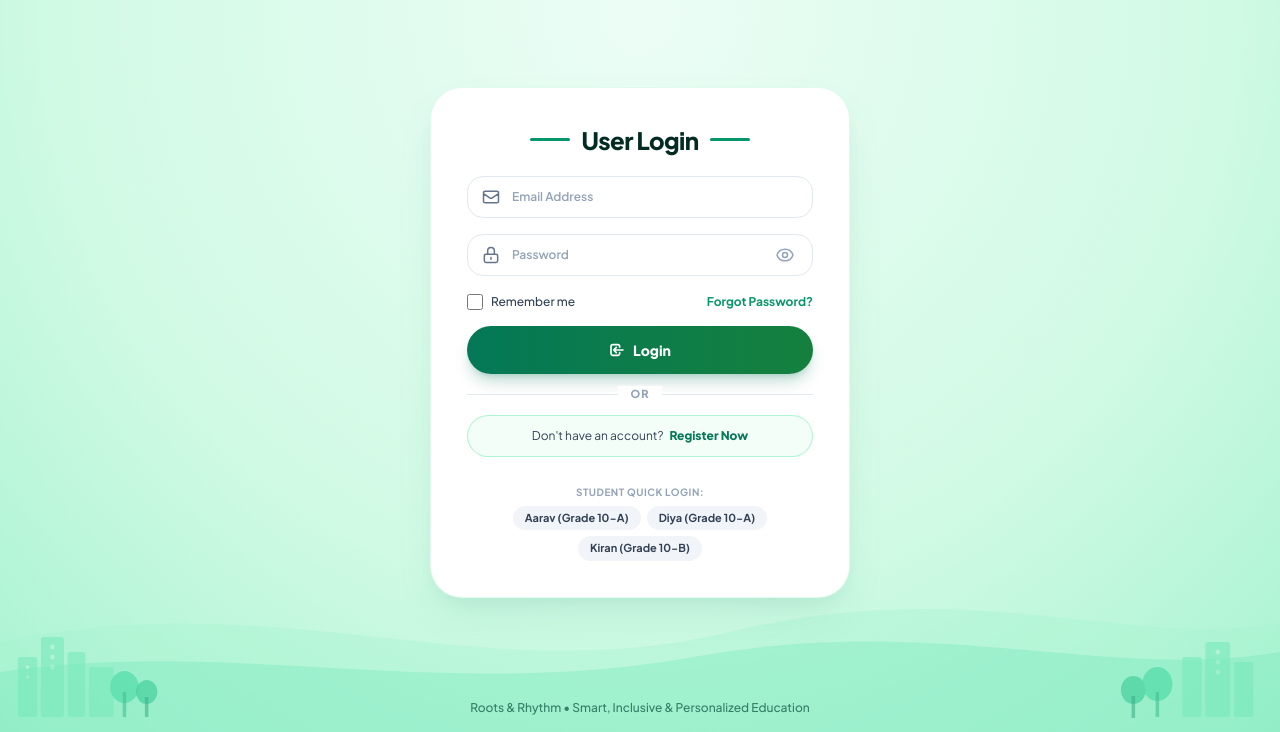
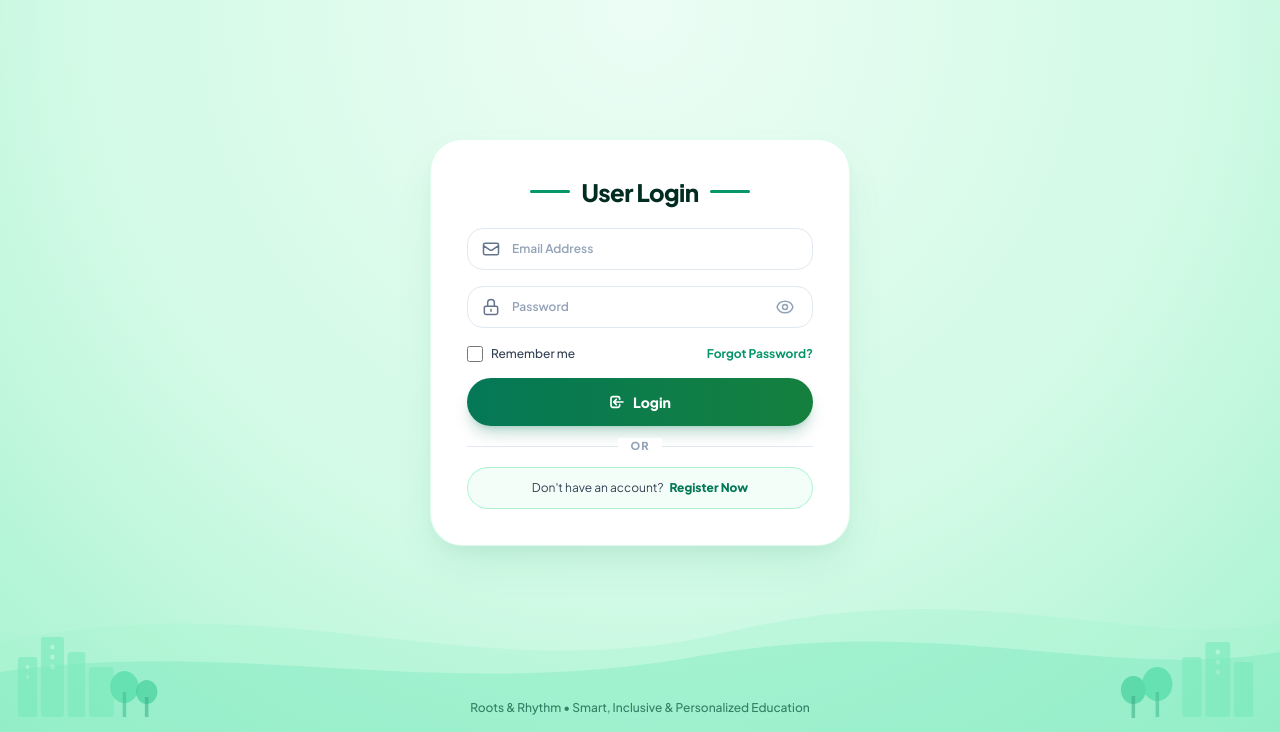
Before and after one commit to Tulasi2407/EDUTECH, a Flask app: page /login in a window 1280 px wide. Shown: the part 68-800 px from the top of the page. Run offline with Flask 3, Linux system fonts and the light colour scheme; some libraries are stand-ins or nearby versions.

Commit message:
feat(auth): match exact reference UI, remove quick login & language selector, allow Student and Parent registration

```diff
--- a/templates/login.html
+++ b/templates/login.html
@@ -9,7 +9,7 @@
   <script src="https://cdn.tailwindcss.com"></script>
   <link rel="stylesheet" href="/static/css/app.css">
   <style>
-    /* Custom Eco-Friendly Green Background matching design */
+    /* Custom Eco-Friendly Green Background matching reference design */
     .login-bg {
       background: radial-gradient(circle at 50% 10%, #ecfdf5 0%, #d1fae5 60%, #a7f3d0 100%);
       position: relative;
@@ -36,36 +36,27 @@
 
   <!-- SVG Eco Landscape Skyline Background (Rolling hills, trees, and buildings) -->
   <svg class="landscape-skyline" viewBox="0 0 1440 220" fill="none" preserveAspectRatio="none" xmlns="http://www.w3.org/2000/svg">
-    <!-- Back Hill Wave -->
     <path d="M0 130C320 70 540 180 820 120C1100 60 1280 140 1440 110V220H0V130Z" fill="#a7f3d0" fill-opacity="0.45"/>
-
-    <!-- Left Skyline City & Trees Silhouette -->
     <g fill="#6ee7b7" fill-opacity="0.6">
       <rect x="20" y="145" width="22" height="60" rx="3"/>
       <rect x="46" y="125" width="26" height="80" rx="3"/>
       <rect x="76" y="140" width="20" height="65" rx="3"/>
       <rect x="100" y="155" width="28" height="50" rx="3"/>
-      <!-- Window cutouts -->
       <circle cx="59" cy="135" r="2.5" fill="#d1fae5"/>
       <circle cx="59" cy="145" r="2.5" fill="#d1fae5"/>
       <circle cx="59" cy="155" r="2.5" fill="#d1fae5"/>
       <circle cx="31" cy="155" r="2" fill="#d1fae5"/>
       <circle cx="31" cy="165" r="2" fill="#d1fae5"/>
-      <!-- Left Trees -->
       <circle cx="140" cy="175" r="16" fill="#34d399" fill-opacity="0.8"/>
       <rect x="138" y="180" width="4" height="25" fill="#059669"/>
       <circle cx="165" cy="180" r="12" fill="#10b981" fill-opacity="0.75"/>
       <rect x="163" y="185" width="4" height="20" fill="#047857"/>
     </g>
-
-    <!-- Right Skyline City & Trees Silhouette -->
     <g fill="#6ee7b7" fill-opacity="0.6">
-      <!-- Right Trees -->
       <circle cx="1275" cy="178" r="14" fill="#10b981" fill-opacity="0.75"/>
       <rect x="1273" y="184" width="4" height="22" fill="#047857"/>
       <circle cx="1302" cy="172" r="17" fill="#34d399" fill-opacity="0.8"/>
       <rect x="1300" y="180" width="4" height="25" fill="#059669"/>
-      <!-- Right Buildings -->
       <rect x="1330" y="145" width="22" height="60" rx="3"/>
       <rect x="1356" y="130" width="28" height="75" rx="3"/>
       <rect x="1388" y="150" width="22" height="55" rx="3"/>
@@ -73,8 +64,6 @@
       <circle cx="1370" cy="150" r="2.5" fill="#d1fae5"/>
       <circle cx="1370" cy="160" r="2.5" fill="#d1fae5"/>
     </g>
-
-    <!-- Front Hill Wave -->
     <path d="M0 160C260 125 500 190 780 145C1060 100 1240 170 1440 140V220H0V160Z" fill="#6ee7b7" fill-opacity="0.4"/>
   </svg>
 
@@ -120,7 +109,7 @@
         <!-- Login Form -->
         <form id="login-form" class="space-y-4">
 
-          <!-- Email / Username Input with Mail Icon -->
+          <!-- Email Address Input with Mail Icon -->
           <div>
             <div class="relative flex items-center">
               <span class="absolute left-3.5 text-slate-400 pointer-events-none flex items-center justify-center">
@@ -174,7 +163,7 @@
               <input type="checkbox" id="login-remember" class="w-4 h-4 rounded-md border-slate-300 text-emerald-600 focus:ring-emerald-500 accent-emerald-600">
               <span class="font-medium text-slate-700">Remember me</span>
             </label>
-            <a href="javascript:void(0)" onclick="alert('Demo notice: You can log in with any demo account or register a new one. Default password is password123')" class="font-bold text-emerald-600 hover:text-emerald-700 hover:underline">
+            <a href="javascript:void(0)" onclick="alert('Demo notice: Default password is password123')" class="font-bold text-emerald-600 hover:text-emerald-700 hover:underline">
               Forgot Password?
             </a>
           </div>
@@ -185,7 +174,7 @@
             id="login-btn-submit"
             class="w-full py-3.5 bg-gradient-to-r from-emerald-700 to-green-700 hover:from-emerald-600 hover:to-green-600 active:scale-[0.98] text-white font-black text-sm rounded-full shadow-lg shadow-emerald-700/25 transition flex items-center justify-center gap-2 mt-2"
           >
-            <svg class="w-4 h-4 transform group-hover:translate-x-0.5 transition" fill="none" stroke="currentColor" viewBox="0 0 24 24">
+            <svg class="w-4 h-4" fill="none" stroke="currentColor" viewBox="0 0 24 24">
               <path stroke-linecap="round" stroke-linejoin="round" stroke-width="2.5" d="M11 16l-4-4m0 0l4-4m-4 4h14m-5 4v1a3 3 0 01-3 3H6a3 3 0 01-3-3V7a3 3 0 013-3h7a3 3 0 013 3v1"></path>
             </svg>
             <span id="login-btn-text">Login</span>
@@ -208,32 +197,14 @@
           <span class="font-extrabold text-emerald-700">Register Now</span>
         </button>
 
-        <!-- Quick Demo Accounts One-Click Strip -->
-        <div class="pt-2 text-center">
-          <span class="text-[10px] font-bold text-slate-400 uppercase tracking-wider block mb-1.5">
-            Student Quick Login:
-          </span>
-          <div class="flex items-center justify-center gap-1.5 flex-wrap">
-            <button type="button" class="demo-fill-chip px-3 py-1 rounded-full bg-slate-100 hover:bg-emerald-100 text-slate-700 text-[11px] font-bold transition" data-user="aarav">
-              Aarav (Grade 10-A)
-            </button>
-            <button type="button" class="demo-fill-chip px-3 py-1 rounded-full bg-slate-100 hover:bg-emerald-100 text-slate-700 text-[11px] font-bold transition" data-user="diya">
-              Diya (Grade 10-A)
-            </button>
-            <button type="button" class="demo-fill-chip px-3 py-1 rounded-full bg-slate-100 hover:bg-emerald-100 text-slate-700 text-[11px] font-bold transition" data-user="kiran">
-              Kiran (Grade 10-B)
-            </button>
-          </div>
-        </div>
-
       </div>
 
       <!-- ==============================================
-           2. REGISTER VIEW (MATCHING STYLE)
+           2. REGISTER VIEW (STUDENT OR PARENT)
       =============================================== -->
       <div id="register-container" class="{% if active_tab != 'register' %}hidden{% endif %} space-y-4">
 
-        <!-- Header: —— Register Now —— -->
+        <!-- Header: —— Create Account —— -->
         <div class="flex items-center justify-center gap-3">
           <span class="w-10 h-[2.5px] bg-emerald-600 rounded-full"></span>
           <h2 class="text-2xl font-black text-emerald-950 tracking-tight">Create Account</h2>
@@ -247,51 +218,51 @@
         </div>
 
         <!-- Registration Form -->
-        <form id="register-form" class="space-y-3">
+        <form id="register-form" class="space-y-3.5">
 
-          <!-- Full Name -->
+          <!-- Student or Parent Selection Toggle -->
+          <div>
+            <label class="block text-[11px] font-bold text-slate-500 uppercase tracking-wider mb-1.5">I am registering as:</label>
+            <div class="grid grid-cols-2 gap-2 bg-slate-100 p-1 rounded-2xl border border-slate-200 text-xs font-bold">
+              <button type="button" id="role-select-student" class="py-2 rounded-xl transition text-center bg-white text-emerald-800 shadow-sm border border-emerald-200">
+                🎓 Student
+              </button>
+              <button type="button" id="role-select-parent" class="py-2 rounded-xl transition text-center text-slate-500 hover:text-slate-800">
+                👨‍👧 Parent
+              </button>
+            </div>
+            <input type="hidden" id="reg-role" value="student">
+          </div>
+
+          <!-- Full Name Input -->
           <div>
             <div class="relative flex items-center">
               <span class="absolute left-3.5 text-slate-400 pointer-events-none">
                 <svg class="w-4 h-4 text-slate-500" fill="none" stroke="currentColor" viewBox="0 0 24 24"><path stroke-linecap="round" stroke-linejoin="round" stroke-width="2" d="M16 7a4 4 0 11-8 0 4 4 0 018 0zM12 14a7 7 0 00-7 7h14a7 7 0 00-7-7z"></path></svg>
               </span>
-              <input type="text" id="reg-name" required placeholder="Full Name" class="w-full text-xs font-semibold pl-10 pr-3.5 py-2.5 rounded-2xl border border-slate-200 outline-none focus:border-emerald-600 focus:ring-2 focus:ring-emerald-100 transition">
+              <input type="text" id="reg-name" required placeholder="Full Name" class="w-full text-xs font-semibold pl-10 pr-3.5 py-3 rounded-2xl border border-slate-200 outline-none focus:border-emerald-600 focus:ring-2 focus:ring-emerald-100 transition">
             </div>
           </div>
 
-          <!-- Hidden Student Role -->
-          <input type="hidden" id="reg-role" value="student">
-
-          <!-- Username & Grade -->
+          <!-- Username & Grade in 2 Columns -->
           <div class="grid grid-cols-2 gap-2">
             <div class="relative flex items-center">
               <span class="absolute left-3 text-slate-400 pointer-events-none text-xs font-bold">@</span>
-              <input type="text" id="reg-username" required placeholder="Username" class="w-full text-xs font-semibold pl-7 pr-3 py-2.5 rounded-2xl border border-slate-200 outline-none focus:border-emerald-600 focus:ring-2 focus:ring-emerald-100 transition">
+              <input type="text" id="reg-username" required placeholder="Username" class="w-full text-xs font-semibold pl-7 pr-3 py-3 rounded-2xl border border-slate-200 outline-none focus:border-emerald-600 focus:ring-2 focus:ring-emerald-100 transition">
             </div>
             <div>
-              <input type="text" id="reg-cohort" placeholder="Grade (e.g. 10-A)" value="Grade 10-A" class="w-full text-xs font-semibold px-3.5 py-2.5 rounded-2xl border border-slate-200 outline-none focus:border-emerald-600 focus:ring-2 focus:ring-emerald-100 transition">
+              <input type="text" id="reg-cohort" placeholder="Grade 10-A" value="Grade 10-A" class="w-full text-xs font-semibold px-3.5 py-3 rounded-2xl border border-slate-200 outline-none focus:border-emerald-600 focus:ring-2 focus:ring-emerald-100 transition">
             </div>
           </div>
 
-          <!-- Email Address -->
+          <!-- Email Address Input -->
           <div>
             <div class="relative flex items-center">
               <span class="absolute left-3.5 text-slate-400 pointer-events-none">
                 <svg class="w-4 h-4 text-slate-500" fill="none" stroke="currentColor" viewBox="0 0 24 24"><path stroke-linecap="round" stroke-linejoin="round" stroke-width="2" d="M3 8l7.89 5.26a2 2 0 002.22 0L21 8M5 19h14a2 2 0 002-2V7a2 2 0 00-2-2H5a2 2 0 00-2 2v10a2 2 0 002 2z"></path></svg>
               </span>
-              <input type="email" id="reg-email" required placeholder="Student Email Address" class="w-full text-xs font-semibold pl-10 pr-3.5 py-2.5 rounded-2xl border border-slate-200 outline-none focus:border-emerald-600 focus:ring-2 focus:ring-emerald-100 transition">
+              <input type="email" id="reg-email" required placeholder="Email Address" class="w-full text-xs font-semibold pl-10 pr-3.5 py-3 rounded-2xl border border-slate-200 outline-none focus:border-emerald-600 focus:ring-2 focus:ring-emerald-100 transition">
             </div>
-          </div>
-
-          <!-- Language Preference -->
-          <div>
-            <select id="reg-lang" class="w-full text-xs font-semibold px-3.5 py-2.5 rounded-2xl border border-slate-200 outline-none focus:border-emerald-600 bg-white transition cursor-pointer">
-              <option value="en" selected>Preferred Language: English</option>
-              <option value="hi">हिंदी (Hindi)</option>
-              <option value="kn">ಕನ್ನಡ (Kannada)</option>
-              <option value="ta">தமிழ் (Tamil)</option>
-              <option value="te">తెలుగు (Telugu)</option>
-            </select>
           </div>
 
           <!-- Password with Toggle -->
@@ -300,7 +271,7 @@
               <span class="absolute left-3.5 text-slate-400 pointer-events-none">
                 <svg class="w-4 h-4 text-slate-500" fill="none" stroke="currentColor" viewBox="0 0 24 24"><path stroke-linecap="round" stroke-linejoin="round" stroke-width="2" d="M12 15v2m-6 4h12a2 2 0 002-2v-6a2 2 0 00-2-2H6a2 2 0 00-2 2v6a2 2 0 002 2zm10-10V7a4 4 0 00-8 0v4h8z"></path></svg>
               </span>
-              <input type="password" id="reg-password" required minlength="6" placeholder="Create Password (min. 6 chars)" class="w-full text-xs font-semibold pl-10 pr-10 py-2.5 rounded-2xl border border-slate-200 outline-none focus:border-emerald-600 focus:ring-2 focus:ring-emerald-100 transition">
+              <input type="password" id="reg-password" required minlength="6" placeholder="Create Password (min. 6 chars)" class="w-full text-xs font-semibold pl-10 pr-10 py-3 rounded-2xl border border-slate-200 outline-none focus:border-emerald-600 focus:ring-2 focus:ring-emerald-100 transition">
               <button type="button" id="toggle-reg-pass-btn" class="absolute right-3.5 text-slate-400 hover:text-slate-600 p-1">
                 <svg id="eye-icon-reg" class="w-4 h-4" fill="none" stroke="currentColor" viewBox="0 0 24 24"><path stroke-linecap="round" stroke-linejoin="round" stroke-width="2" d="M15 12a3 3 0 11-6 0 3 3 0 016 0z"></path><path stroke-linecap="round" stroke-linejoin="round" stroke-width="2" d="M2.458 12C3.732 7.943 7.523 5 12 5c4.478 0 8.268 2.943 9.542 7-1.274 4.057-5.064 7-9.542 7-4.477 0-8.268-2.943-9.542-7z"></path></svg>
               </button>
@@ -364,6 +335,30 @@
     if (showRegisterBtn) showRegisterBtn.addEventListener("click", () => setView("register"));
     if (showLoginBtn) showLoginBtn.addEventListener("click", () => setView("login"));
 
+    // Student vs Parent role selector
+    const roleStudentBtn = document.getElementById("role-select-student");
+    const roleParentBtn = document.getElementById("role-select-parent");
+    const regRoleInput = document.getElementById("reg-role");
+    const regCohortInput = document.getElementById("reg-cohort");
+
+    if (roleStudentBtn && roleParentBtn) {
+      roleStudentBtn.addEventListener("click", () => {
+        regRoleInput.value = "student";
+        roleStudentBtn.className = "py-2 rounded-xl transition text-center bg-white text-emerald-800 shadow-sm border border-emerald-200";
+        roleParentBtn.className = "py-2 rounded-xl transition text-center text-slate-500 hover:text-slate-800";
+        regCohortInput.placeholder = "Grade (e.g. 10-A)";
+        regCohortInput.value = "Grade 10-A";
+      });
+
+      roleParentBtn.addEventListener("click", () => {
+        regRoleInput.value = "parent";
+        roleParentBtn.className = "py-2 rounded-xl transition text-center bg-white text-emerald-800 shadow-sm border border-emerald-200";
+        roleStudentBtn.className = "py-2 rounded-xl transition text-center text-slate-500 hover:text-slate-800";
+        regCohortInput.placeholder = "Child's Grade (e.g. 10-A)";
+        regCohortInput.value = "Grade 10-A";
+      });
+    }
+
     // Password visibility toggle helpers
     function setupPassToggle(btnId, inputId, iconId) {
       const btn = document.getElementById(btnId);
@@ -377,16 +372,6 @@
     }
     setupPassToggle("toggle-login-pass-btn", "login-password", "eye-icon-login");
     setupPassToggle("toggle-reg-pass-btn", "reg-password", "eye-icon-reg");
-
-    // Quick fill demo buttons
-    document.querySelectorAll(".demo-fill-chip").forEach(chip => {
-      chip.addEventListener("click", () => {
-        const u = chip.dataset.user;
-        document.getElementById("login-username").value = u;
-        document.getElementById("login-password").value = "password123";
-        showLoginAlert(`Loaded credentials for ${u}! Click 'Login' to proceed.`);
-      });
-    });
 
     function showLoginAlert(msg, isError = false) {
       const alertBox = document.getElementById("login-alert");
@@ -462,7 +447,7 @@
             password: document.getElementById("reg-password").value,
             role: document.getElementById("reg-role").value,
             grade_or_cohort: document.getElementById("reg-cohort").value,
-            language_preference: document.getElementById("reg-lang").value
+            language_preference: "en"
           })
         });
         const data = await res.json();
```
Also changed, not shown: services/validator.py (+5 -2 lines).
